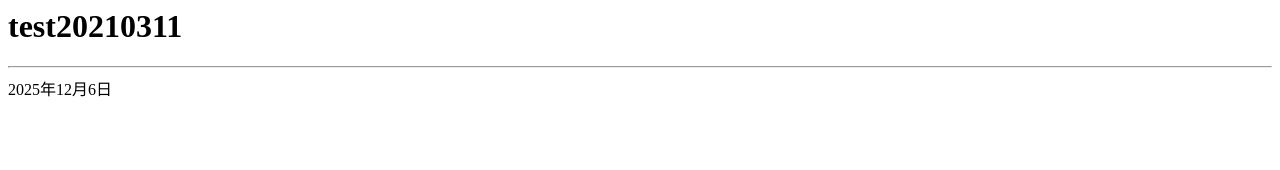
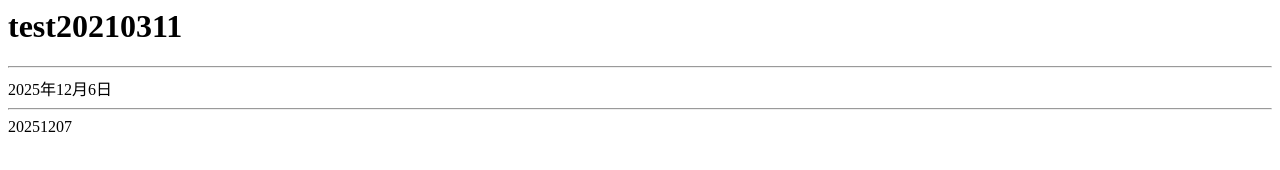
Before and after one commit to matsumoto313a/test20210311, a plain HTML site: page index.html in a window 1280 px wide. Drawn offline with Linux system fonts and the light colour scheme.

Commit message:
２回目の追記を行ないました。<hr>20251207

```diff
--- a/index.html
+++ b/index.html
@@ -1,3 +1,5 @@
 <h1>test20210311</h1>
 
 <hr>2025年12月6日
+
+<hr>20251207
```
